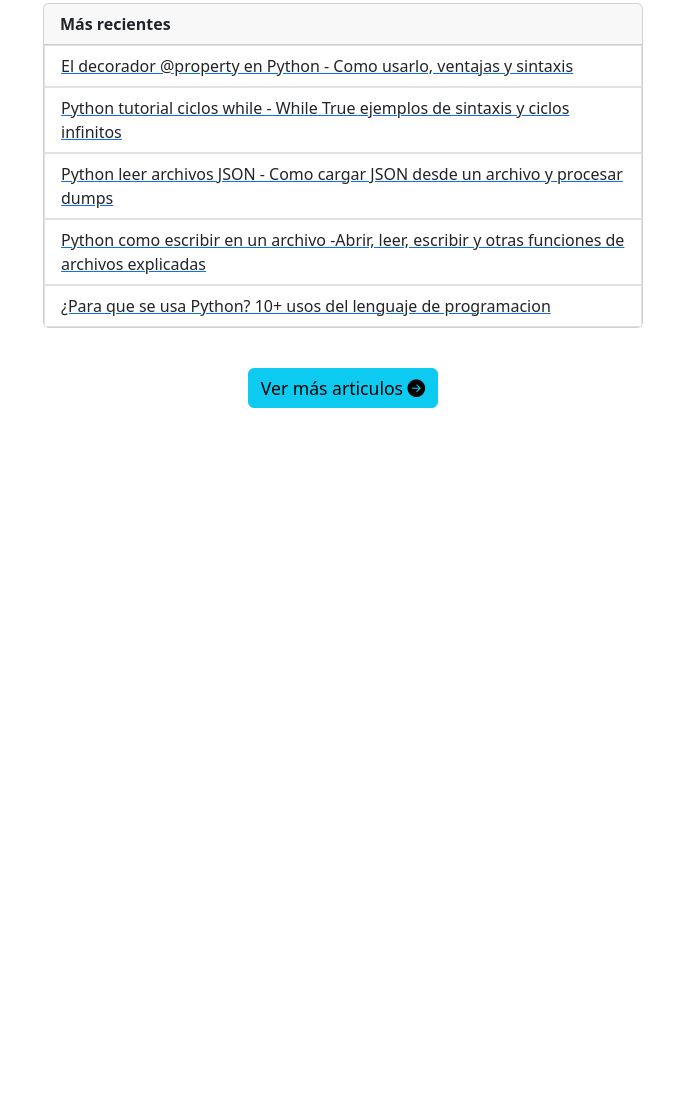
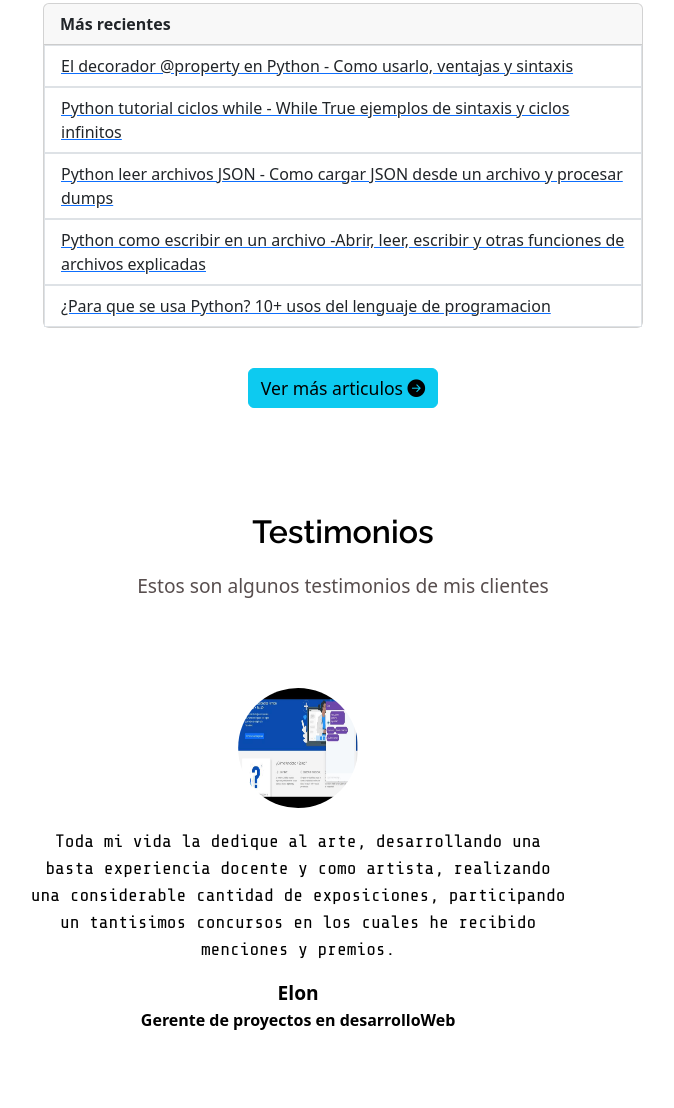
Before and after one commit to Supermacaco86/portfolio-boostrap, a plain HTML site: page index.html in a window 1280 px wide. Shown: the part 3154-4262 px from the top of the page, without its empty margins (297-971 px from the left). Before the commit the page ends 3612 px from the top, so only its background shows below. Drawn offline with nearby package versions, Linux system fonts and the light colour scheme; a web font is replaced by a local one.

Commit message:
seccion testimonios

```diff
--- a/index.html
+++ b/index.html
@@ -20,8 +20,8 @@
         <!-- Google Fonts -->
         <link rel="preconnect" href="https://fonts.googleapis.com">
         <link rel="preconnect" href="https://fonts.gstatic.com" crossorigin>
-        <link href="https://fonts.googleapis.com/css2?family=Raleway:wght@600&family=Rubik+Dirt&display=swap" rel="stylesheet">
-    </head>
+        <link href="https://fonts.googleapis.com/css2?family=Raleway:wght@600&family=Share+Tech+Mono&display=swap" rel="stylesheet">
+        </head>
     <body>
         <!-- Barra de navegacion -->
         <nav class="navbar navbar-expand-md navbar-light">
@@ -214,6 +214,55 @@
           </a>
         </section>
 
+        <!-- Testimonios -->
+        <section class="testimonios seccion-clara">
+          <h2 class="seccion-titulo">Testimonios</h2>
+          <h3 class="seccion-descripcion">Estos son algunos testimonios de mis clientes</h3>
+        <!-- Carrusel -->
+        <div id="testimonios-carrusel" class="carousel carrusel-dark slide" data-bs-ride="carousel">
+          <div class="carousel-inner">
+            <div class="carousel-item active">
+              <din class="container">
+                <img class="testimonio-imagen rounded-circle" src="image/appSalud.png" alt="imagen1">
+                <p class="testimonio-texto">Toda mi vida la dedique al arte, desarrollando una basta experiencia docente y como artista, realizando una considerable cantidad de exposiciones, participando un tantisimos concursos en los cuales he recibido menciones y premios.</p>
+                <div class="testimonio-info">
+                  <p class="cliente">Elon</p>
+                  <p class="Cargo">Gerente de proyectos en desarrolloWeb</p>
+                </div>
+              </din>
+            </div>
+    <div class="carousel-item">
+      <din class="container">
+        <img class="testimonio-imagen rounded-circle" src="image/CapturaDog.png" alt="imagen1">
+        <p class="testimonio-texto">Toda mi vida la dedique al arte, desarrollando una basta experiencia docente y como artista, realizando una considerable cantidad de exposiciones, participando un tantisimos concursos en los cuales he recibido menciones y premios.</p>
+        <div class="testimonio-info">
+          <p class="cliente">Elon</p>
+          <p class="Cargo">Gerente de proyectos en desarrolloWeb</p>
+        </div>
+      </din>
+    </div>
+    <div class="carousel-item">
+      <din class="container">
+        <img class="testimonio-imagen rounded-circle" src="image/CapturaFood.png" alt="imagen1">
+        <p class="testimonio-texto">Toda mi vida la dedique al arte, desarrollando una basta experiencia docente y como artista, realizando una considerable cantidad de exposiciones, participando un tantisimos concursos en los cuales he recibido menciones y premios.</p>
+        <div class="testimonio-info">
+          <p class="cliente">Elon</p>
+          <p class="Cargo">Gerente de proyectos en desarrolloWeb</p>
+        </div>
+      </din>
+    </div>
+  </div>
+  <button class="carousel-control-prev" type="button" data-bs-target="#testimonios-carrusel" data-bs-slide="prev">
+    <span class="carousel-control-prev-icon" aria-hidden="true"></span>
+    <span class="visually-hidden">Anterior</span>
+  </button>
+  <button class="carousel-control-next" type="button" data-bs-target="#testimonios-carrusel" data-bs-slide="next">
+    <span class="carousel-control-next-icon" aria-hidden="true"></span>
+    <span class="visually-hidden">Siguiente</span>
+  </button>
+</div>
+        </section>
+
         <script src="https://cdn.jsdelivr.net/npm/bootstrap@5.3.0-alpha1/dist/js/bootstrap.bundle.min.js" integrity="sha384-w76AqPfDkMBDXo30jS1Sgez6pr3x5MlQ1ZAGC+nuZB+EYdgRZgiwxhTBTkF7CXvN" crossorigin="anonymous"></script>
     </body>
 </html>
--- a/style.css
+++ b/style.css
@@ -243,6 +243,61 @@ h1 {
     font-weight: bold;
 }
 
+/* Testimonios */
+
+.testimonios {
+    padding: 40px 40px 80px 40px;
+}
+
+.testimonios .carousel {
+    max-width: 800px;
+}
+
+.carousel-item {
+    height: 500px;
+}
+
+.carousel-item .container {
+    width: 100%;
+    height: 100%;
+    display: flex;
+    flex-direction: column;
+    align-items: center;
+    justify-content: center;
+}
+
+.testimonio-imagen {
+    height: 150px;
+    width: 150px;
+    margin: 10px 10px 20px 10px;
+}
+
+.testimonio-texto {
+    max-width: 70%;
+    font-size: 20px;
+    text-align: center;
+    font-family: 'Share Tech Mono', monospace;
+}
+
+.testimonio-info {
+    font-weight: bold;
+    text-align: center;
+}
+
+.testimonio-info p {
+    margin-bottom: 0;
+}
+
+.testimonio-info .cliente {
+    font-size: 1.2rem;
+}
+
+.testimonio-info .cargo {
+    font-size: 0.9rem;
+    color: #656060;
+}
+
+
 /* Adaptable responsivo */
 
 @media screen and (max-width: 400px){
@@ -266,3 +321,13 @@ h1 {
         max-width: 600px;
     }
 }
+
+@media screen and (min-width: 800px){
+    .testimonio-imagen {
+        height: 120px;
+        width: 120px;
+    }
+    .testimonio-texto {
+        font-size: 18px;
+    }
+}
```
